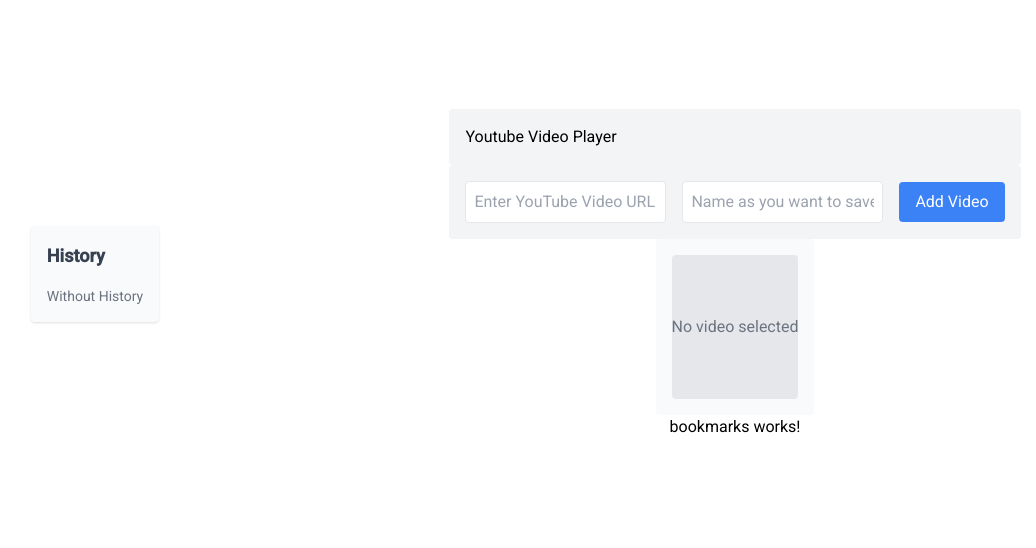
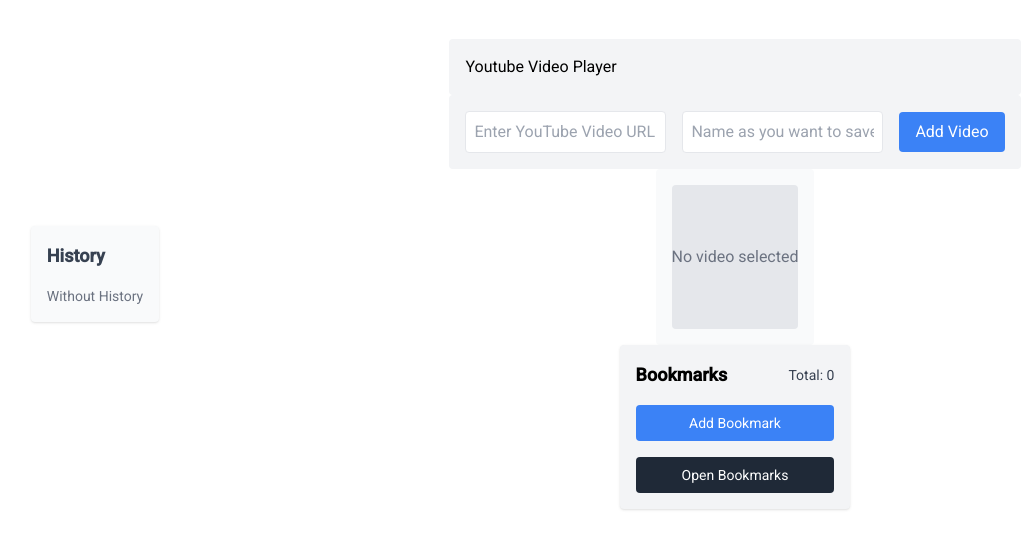
Before and after one commit to CristianMarquina/relief-frontend, an Angular app in the folder video-player/: page / in a window 1280 px wide. Shown: the part 126-674 px from the top of the page, without its empty margins (65-1101 px from the left). Built offline with nearby package versions, Linux system fonts and the light colour scheme.

Commit message:
add bookmark component

```diff
--- a/video-player/src/app/app.component.html
+++ b/video-player/src/app/app.component.html
@@ -11,7 +11,10 @@
   <div class="flex flex-col items-center justify-center w-3/4 h-full">
     <searchbar (videoAdded)="onVideoAdded($event)"></searchbar>
     <video-view [videoUrl]="videoUrl"></video-view>
-    <bookmarks></bookmarks>
+    <bookmarks
+      [currentVideo]="{ url: videoUrl, name: videoUrl }"
+      (playVideo)="onBookmarkSelect($event)"
+    ></bookmarks>
   </div>
 </main>
 
--- a/video-player/src/app/app.component.ts
+++ b/video-player/src/app/app.component.ts
@@ -23,14 +23,7 @@
 export class AppComponent {
   title = 'video-player';
   videoUrl: string = '';
-  //historyList: { name: string; url: string }[] = [];
-  historyList: { name: string; url: string }[] = [
-    /*{ name: 'Video 1', url: 'https://www.youtube.com/watch?v=OxnHWPtiBOI' },
-    {
-      name: 'Video 2',
-      url: 'https://www.youtube.com/watch?v=_t8HWppY4T0&list=PL5gy95X4kdAhllolA8bLRxONt3RTBs8ZD&index=2',
-    },*/
-  ];
+  historyList: { name: string; url: string }[] = [];
   onVideoAdded(e: SearchdData) {
     console.log(e);
     this.videoUrl = e.url;
@@ -44,4 +37,9 @@
   onHistoryDeleted(index: number) {
     this.historyList.splice(index, 1);
   }
+
+  onBookmarkSelect(e: SearchdData) {
+    this.videoUrl = e.url;
+    console.log(`Reproduciendo desde bookmark: ${e.url}`);
+  }
 }
--- a/video-player/src/app/components/bookmarks/bookmarks.component.html
+++ b/video-player/src/app/components/bookmarks/bookmarks.component.html
@@ -1 +1,54 @@
-<p>bookmarks works!</p>
+<div class="p-4 bg-gray-100 rounded shadow w-full max-w-sm">
+  <div class="flex justify-between items-center mb-4">
+    <h3 class="text-lg font-semibold">Bookmarks</h3>
+    <span class="text-sm text-gray-700">Total: {{ bookmarksList.length }}</span>
+  </div>
+  <button
+    (click)="addBookmark()"
+    class="mb-4 w-full py-2 text-sm bg-blue-500 text-white rounded hover:bg-blue-600 transition"
+    [disabled]="!currentVideo"
+  >
+    Add Bookmark
+  </button>
+
+  <button
+    (click)="toggleBookmarkList()"
+    class="w-full py-2 text-sm bg-gray-800 text-white rounded hover:bg-gray-900 transition"
+  >
+    {{ showBookmarks ? "Close Bookmarks" : "Open Bookmarks" }}
+  </button>
+  @if(showBookmarks){
+  <ul class="mt-4 space-y-2 overflow-auto max-h-60 bg-white p-2 rounded">
+    <li
+      *ngFor="let bookmark of bookmarksList; let i = index"
+      class="p-2 bg-gray-50 rounded shadow flex justify-between items-center"
+    >
+      <div>
+        <p class="text-sm font-medium text-gray-800">{{ bookmark.name }}</p>
+        <a
+          [href]="bookmark.url"
+          target="_blank"
+          class="text-xs text-blue-500 underline hover:text-blue-700"
+          [title]="bookmark.url"
+        >
+          {{ truncateUrl(bookmark.url, 50) }}
+        </a>
+      </div>
+      <div class="flex space-x-2">
+        <button
+          (click)="onSelectBookmark(bookmark.url)"
+          class="px-2 py-1 text-sm text-white bg-green-500 rounded hover:bg-green-600 transition"
+        >
+          Play
+        </button>
+        <button
+          (click)="onDeleteBookmark(i)"
+          class="px-2 py-1 text-sm text-white bg-red-500 rounded hover:bg-red-600 transition"
+        >
+          Delete
+        </button>
+      </div>
+    </li>
+  </ul>
+  }
+</div>
--- a/video-player/src/app/components/bookmarks/bookmarks.component.ts
+++ b/video-player/src/app/components/bookmarks/bookmarks.component.ts
@@ -1,9 +1,42 @@
-import { Component } from '@angular/core';
+import { CommonModule } from '@angular/common';
+import { Component, Input, Output, EventEmitter } from '@angular/core';
+import { SearchdData } from '../searchbar/searchbar.component';
 
 @Component({
   selector: 'bookmarks',
-  imports: [],
+  imports: [CommonModule],
   templateUrl: './bookmarks.component.html',
-  styleUrl: './bookmarks.component.css',
+  styleUrls: ['./bookmarks.component.css'],
 })
-export class BookmarksComponent {}
+export class BookmarksComponent {
+  @Input() currentVideo: { name: string; url: string } | null = null;
+  @Output() playVideo = new EventEmitter<SearchdData>();
+
+  @Output() selectHistory = new EventEmitter<SearchdData>();
+  bookmarksList: { name: string; url: string }[] = [];
+  showBookmarks = false;
+  addBookmark(): void {
+    if (this.currentVideo) {
+      this.bookmarksList.push({ ...this.currentVideo });
+    }
+  }
+
+  toggleBookmarkList(): void {
+    this.showBookmarks = !this.showBookmarks;
+  }
+
+  onSelectBookmark(url: string): void {
+    this.playVideo.emit({ url: url, name: url });
+  }
+
+  onDeleteBookmark(index: number): void {
+    this.bookmarksList.splice(index, 1);
+  }
+
+  truncateUrl(url: string, maxLength: number): string {
+    if (url.length > maxLength) {
+      return url.substring(0, maxLength) + '...';
+    }
+    return url;
+  }
+}
```
